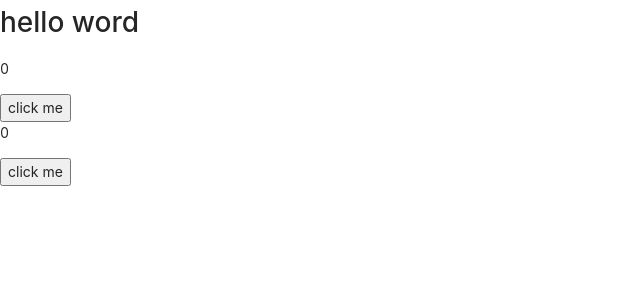
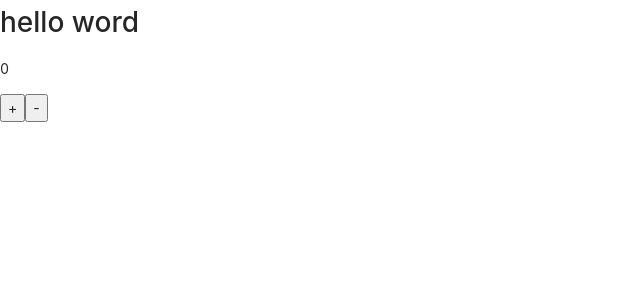
Before and after one commit to z3718l/react-test-app, a React app: page / in a window 1280 px wide. Shown: the top 300 px of the page, without its empty margins (0-640 px from the left). Built offline with nearby package versions, Linux system fonts and the light colour scheme.

Commit message:
feat(usereducer): usereducer

```diff
--- /dev/null
+++ b/src/Demo12/index.jsx
@@ -0,0 +1,39 @@
+import React, { useState, useReducer } from 'react'
+
+// 普通的写法，就是写一个增加的函数，再写一个减少的函数
+// 通过setCount进行赋值
+// function Counter() {
+//     const [ count, setCount ] = useState(0)
+//     return (
+//         <div>
+//             <p>{ count }</p>
+//             <button onClick={}>+</button>
+//             <button onClick={}>-</button>
+//         </div>
+//     )
+// }
+// export default Counter
+function reducer(state, action) {
+    switch(action.type){
+        case 'increment':
+            return {count: state.count + 1};
+        case 'decrement':
+            return {count: state.count - 1};
+        default:
+            return new Error()
+    }
+}
+function Counter() {
+    const initSate = {
+        count: 0
+    }
+    const [state, dispatch] = useReducer(reducer, initSate)
+    return (
+        <div>
+            <p>{ state.count }</p>
+            <button onClick={() => dispatch({type: 'increment'})}>+</button>
+            <button onClick={() => dispatch({type: 'decrement'})}>-</button>
+        </div>
+    )
+}
+export default Counter
--- a/src/app.jsx
+++ b/src/app.jsx
@@ -11,6 +11,7 @@ import Demo8 from './Demo8'
 import Demo9 from './Demo9'
 import Demo10 from './Demo10/MemoDemo'
 import Demo11 from './Demo11'
+import Demo12 from './Demo12'
 
 class App extends React.Component{
     // 渲染函数
@@ -29,7 +30,8 @@ class App extends React.Component{
                 {/* <Demo6/> */}
                 {/* <Demo9/> */}
                 {/* <Demo10/> */}
-                <Demo11/>
+                {/* <Demo11/> */}
+                <Demo12/>
             </div>
         )
     }
```
Also changed, not shown: 1 other file (tests, documents, lock files or other folders).
